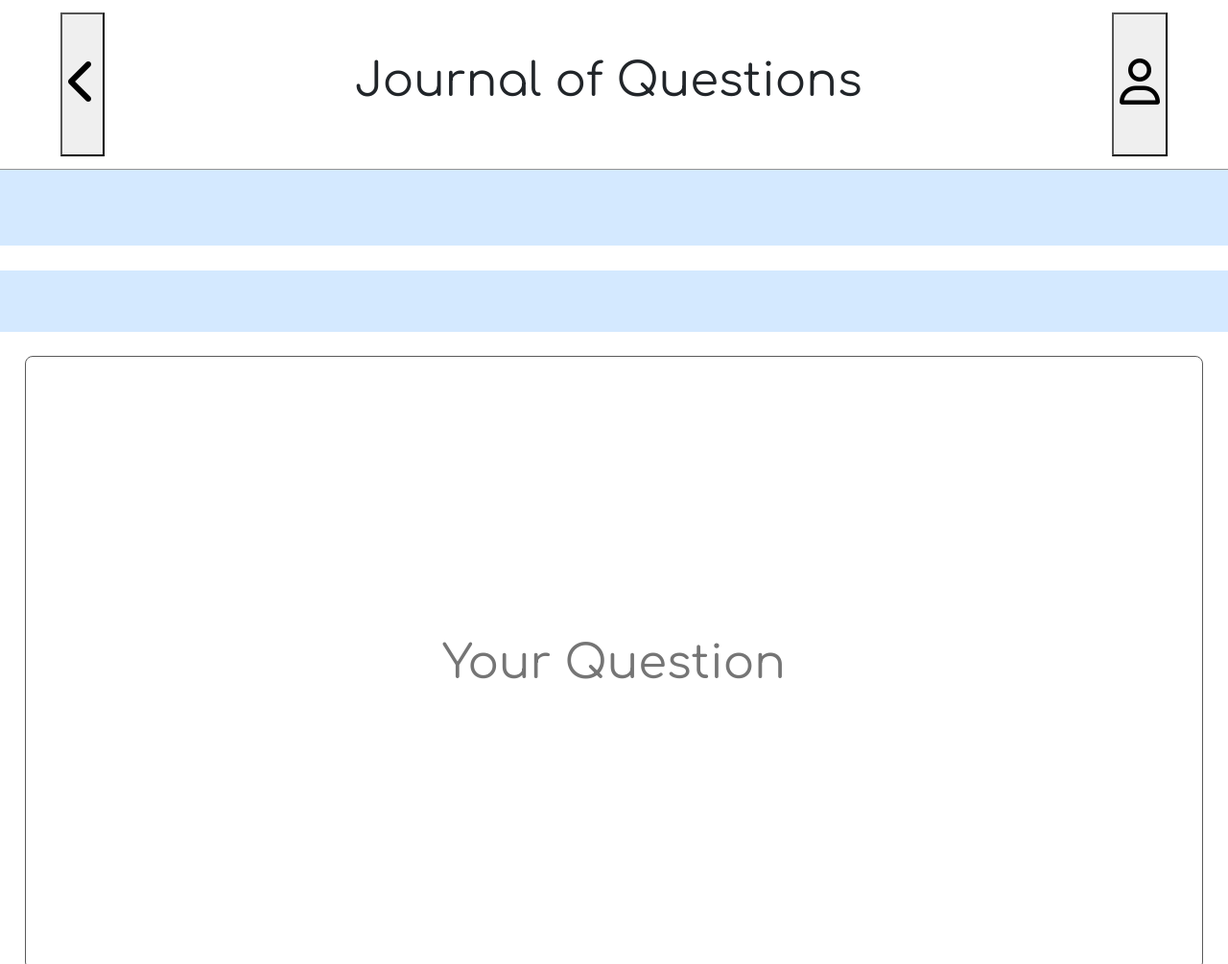
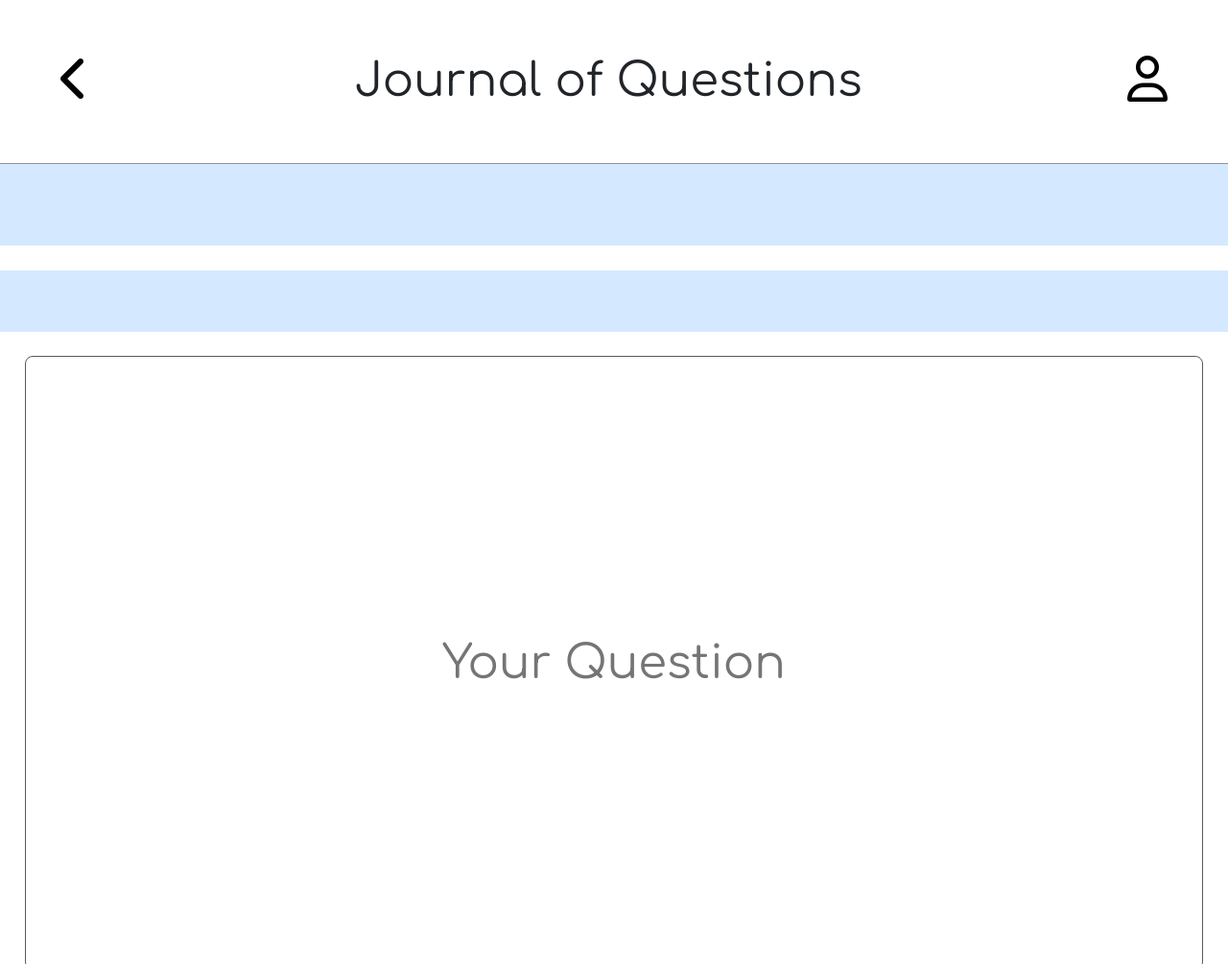
Before and after one commit to sindywu/senior-project, a plain HTML site: page image.html in a window 1280 px wide. Shown: the top 1005 px of the page at 96% size. Drawn offline with nearby package versions, Linux system fonts and the light colour scheme; no server answers.

Commit message:
Update image.css

```diff
--- a/image.css
+++ b/image.css
@@ -38,12 +38,18 @@ i{
 	width: fit-content;
 	float:left;
 	margin-left: 4%;
+	background: none;
+    	border: none;
+    	padding: 0;
 }
 
 #profile {
 	width: fit-content;
 	float:right;
 	margin-right: 4%;
+	background: none;
+    	border: none;
+    	padding: 0;
 }
 
 .inner-container {
```
